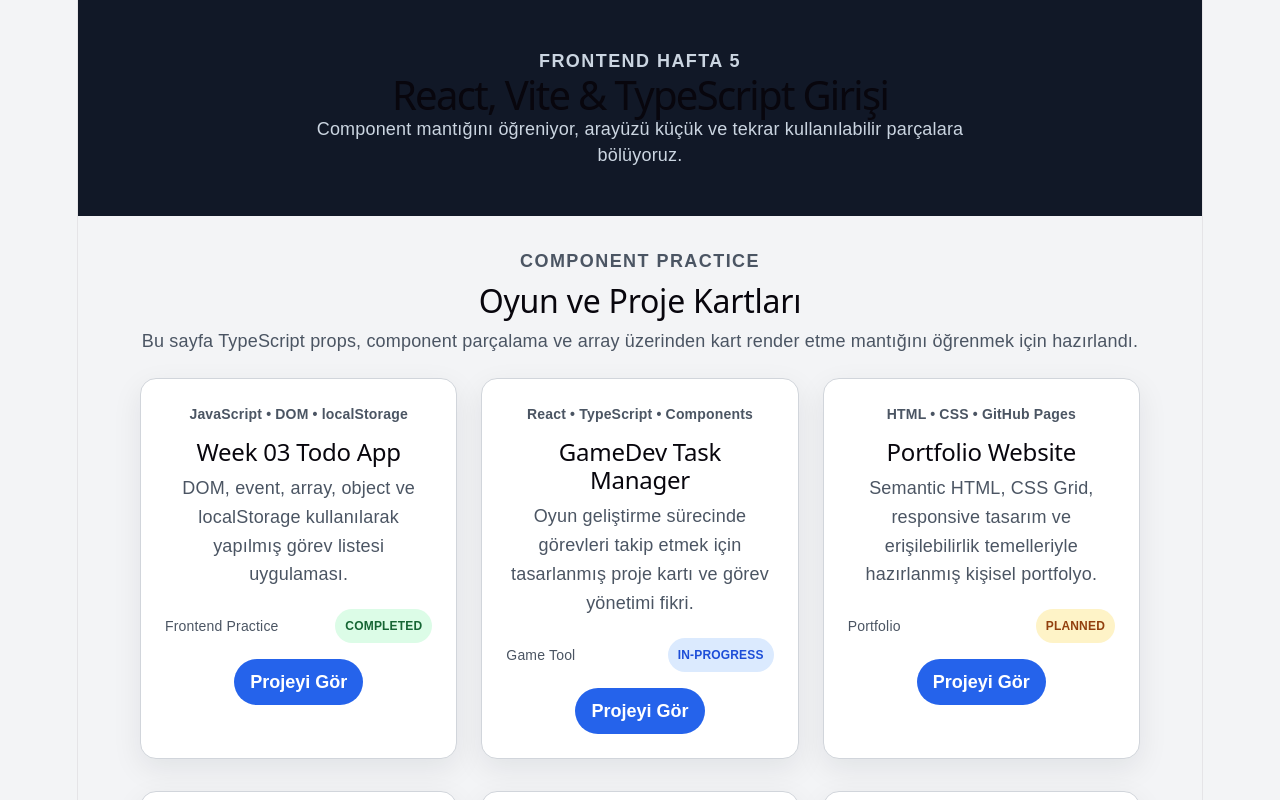
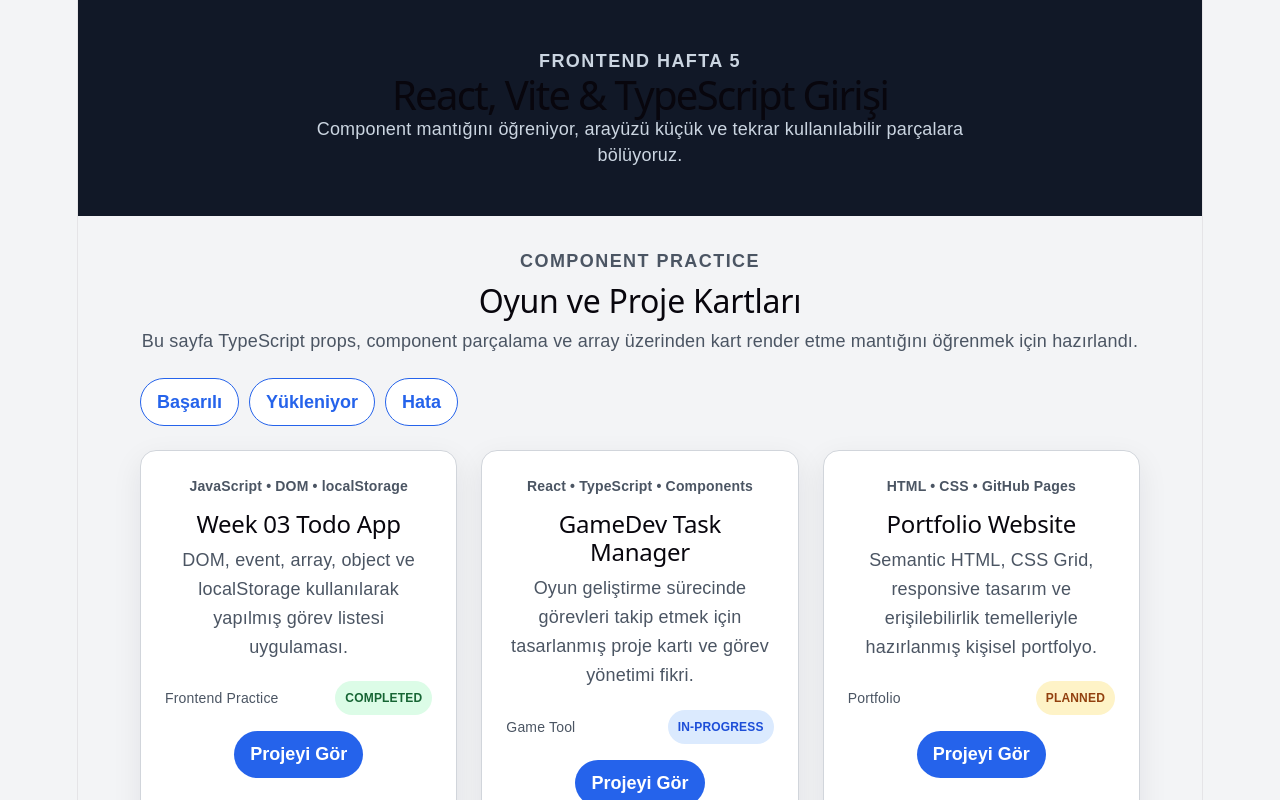
Before and after one commit to emirseren100/react-typescript-week-05-06, a React (Vite) app: page / in a window 1280 px wide. Shown: the top 800 px of the page. Built offline with nearby package versions, Linux system fonts and the light colour scheme.

Commit message:
add conditional project states

```diff
--- a/src/App.css
+++ b/src/App.css
@@ -205,3 +205,47 @@ body {
   border-radius: 10px;
   font: inherit;
 }
+
+.project-state-demo {
+  margin-top: 24px;
+}
+
+.state-controls {
+  display: flex;
+  flex-wrap: wrap;
+  gap: 10px;
+  margin-bottom: 24px;
+}
+
+.state-controls button {
+  padding: 10px 16px;
+  border: 1px solid #2563eb;
+  border-radius: 999px;
+  background-color: white;
+  color: #2563eb;
+  font: inherit;
+  font-weight: 700;
+  cursor: pointer;
+}
+
+.state-controls button:hover {
+  background-color: #eff6ff;
+}
+
+.feedback-card {
+  padding: 32px;
+  border: 1px solid #d1d5db;
+  border-radius: 16px;
+  background-color: white;
+  text-align: center;
+}
+
+.feedback-card h3 {
+  margin-top: 0;
+  color: #111827;
+}
+
+.feedback-card p {
+  margin-bottom: 0;
+  color: #4b5563;
+}
--- a/src/App.tsx
+++ b/src/App.tsx
@@ -2,7 +2,7 @@ import Counter from "./components/Counter";
 import ModalToggle from "./components/ModalToggle";
 import InputPreview from "./components/InputPreview";
 import Header from "./components/Header";
-import ProjectList from "./components/ProjectList";
+import ProjectStateDemo from "./components/ProjectStateDemo";
 import type { Project } from "./types/project";
 import "./App.css";
 
@@ -51,7 +51,7 @@ function App() {
           </p>
         </section>
 
-        <ProjectList projects={projects} />
+<ProjectStateDemo projects={projects} />
         <section className="state-practice">
   <Counter />
   <ModalToggle />
--- /dev/null
+++ b/src/components/ProjectStateDemo.tsx
@@ -0,0 +1,57 @@
+import { useState } from "react";
+import ProjectList from "./ProjectList";
+import type { Project } from "../types/project";
+
+type ViewState = "loading" | "error" | "success";
+
+type ProjectStateDemoProps = {
+  projects: Project[];
+};
+
+function ProjectStateDemo({ projects }: ProjectStateDemoProps) {
+  const [viewState, setViewState] = useState<ViewState>("success");
+
+  function renderContent() {
+    if (viewState === "loading") {
+      return (
+        <div className="feedback-card">
+          <h3>Projeler yükleniyor...</h3>
+          <p>Lütfen kısa bir süre bekleyin.</p>
+        </div>
+      );
+    }
+
+    if (viewState === "error") {
+      return (
+        <div className="feedback-card">
+          <h3>Projeler alınamadı</h3>
+          <p>Bir hata oluştu. Daha sonra tekrar deneyin.</p>
+        </div>
+      );
+    }
+
+    return <ProjectList projects={projects} />;
+  }
+
+  return (
+    <section className="project-state-demo">
+      <div className="state-controls">
+        <button onClick={() => setViewState("success")}>
+          Başarılı
+        </button>
+
+        <button onClick={() => setViewState("loading")}>
+          Yükleniyor
+        </button>
+
+        <button onClick={() => setViewState("error")}>
+          Hata
+        </button>
+      </div>
+
+      {renderContent()}
+    </section>
+  );
+}
+
+export default ProjectStateDemo;
```
